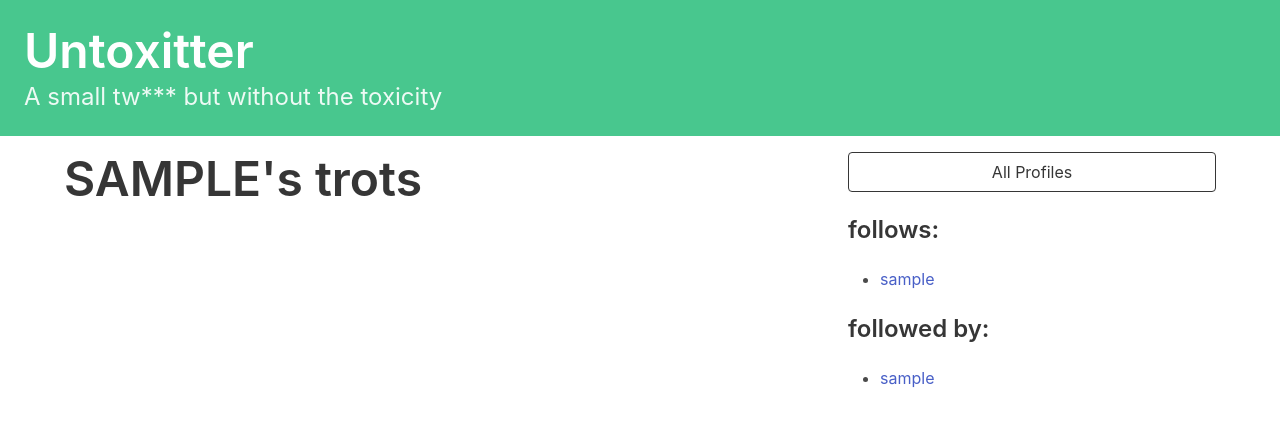
After one commit to Weapon-X6/untoxitter, a Django app: page /profile/1 in a window 1280 px wide. The commit adds this page. Shown: the top 427 px of the page. Run offline with Django 4.2, Linux system fonts and the light colour scheme; tables that the repository leaves empty hold one stand-in row (values such as "Sample post").

Commit message:
Implement detail profile view

```diff
--- /dev/null
+++ b/trots/templates/trots/profile.html
@@ -0,0 +1,53 @@
+{% extends "base.html" %}
+{% block content %}
+
+    <div class="column">
+        <div class="block">
+            <h1 class="title is-1">
+                {{ profile.user.username|upper }}'s trots
+            </h1>
+        </div>
+    </div>
+
+    <div class="column is-one-third">
+
+        <div class="block">
+            <a href="{% url 'trots:profile_list' %}">
+                <button class="button is-dark is-outlined is-fullwidth">
+                    All Profiles
+                </button>
+            </a>
+        </div>
+
+        <div class="block">
+            <h3 class="title is-4">follows:</h3>
+            <div class="content">
+                <ul>
+                {% for following in profile.follows.all %}
+                    <li>
+                        <a href="#">
+                            {{ following }}
+                        </a>
+                    </li>
+                {% endfor %}
+                </ul>
+            </div>
+        </div>
+
+        <div class="block">
+            <h3 class="title is-4">followed by:</h3>
+            <div class="content">
+                <ul>
+                {% for follower in profile.followed_by.all %}
+                    <li>
+                        <a href="#">
+                            {{ follower }}
+                        </a>
+                    </li>
+                {% endfor %}
+                </ul>
+            </div>
+        </div>
+
+    </div>
+{% endblock %}
--- a/trots/templates/trots/profile_list.html
+++ b/trots/templates/trots/profile_list.html
@@ -6,7 +6,7 @@
     {% for profile in profiles %}
     <div class="block">
         <div class="card">
-            <a href="#">
+            <a href="{% url 'trots:profile' profile.id %}">
                 <div class="card-content">
                     <div class="media">
                          <div class="media-left">
--- a/trots/urls.py
+++ b/trots/urls.py
@@ -1,9 +1,10 @@
 from django.urls import path
-from .views import dashboard, profile_list
+from .views import dashboard, profile_list, profile
 
 app_name = "trots"
 
 urlpatterns = [
     path("", dashboard, name="dashboard"),
     path("profile_list/", profile_list, name="profile_list"),
+    path("profile/<int:pk>", profile, name="profile"),
 ]
--- a/trots/views.py
+++ b/trots/views.py
@@ -9,3 +9,8 @@ def dashboard(request):
 def profile_list(request):
     profiles = Profile.objects.exclude(user=request.user)
     return render(request, "trots/profile_list.html", {"profiles": profiles})
+
+
+def profile(request, pk):
+    profile = Profile.objects.get(pk=pk)
+    return render(request, "trots/profile.html", {"profile": profile})
```
